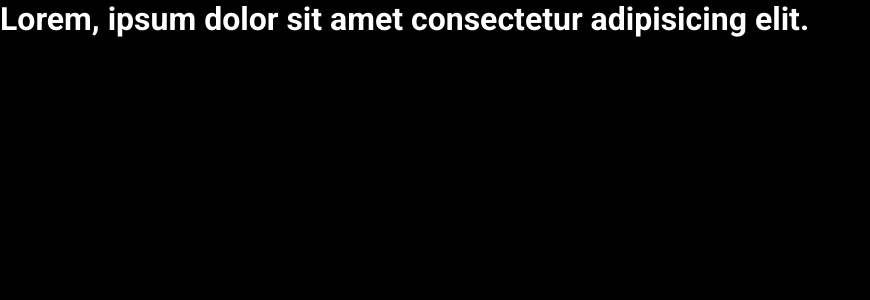
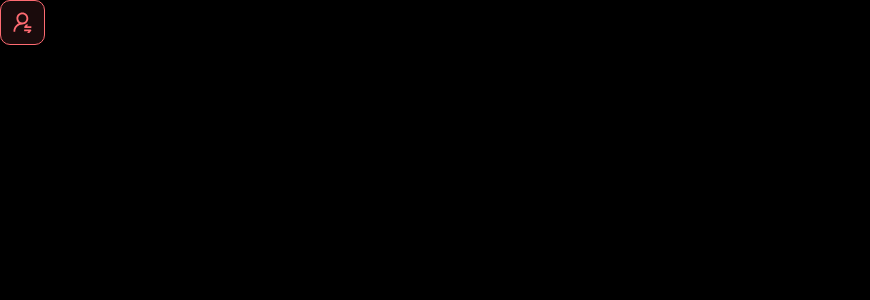
Before and after one commit to tiandreia/dsmetaevent, a React (Vite) app in the folder frontend/: page / in a window 1280 px wide. Shown: the top 300 px of the page, without its empty margins (0-870 px from the left). Built offline with nearby package versions, Linux system fonts and the light colour scheme.

Commit message:
First component

```diff
--- a/frontend/src/App.tsx
+++ b/frontend/src/App.tsx
@@ -1,8 +1,11 @@
+import NotificationButtom from "./components/NotificationButtom"
 
 function App() {
   return (
-    <h1> Lorem, ipsum dolor sit amet consectetur adipisicing elit.</h1>
+    <>
+      <NotificationButtom />
+    </>
   )
 }
 
-export default App
+export default NotificationButtom
--- /dev/null
+++ b/frontend/src/components/NotificationButtom/index.tsx
@@ -0,0 +1,12 @@
+import icon from '../../assets/img/notification-icon.svg'
+import './style.css'
+
+function NotificationButtom() {
+  return (
+    <div className="dsmeta-red-btn">
+        <img src={icon} alt="notification_icon"/>
+    </div>
+  )
+}
+
+export default NotificationButtom
--- /dev/null
+++ b/frontend/src/components/NotificationButtom/style.css
@@ -0,0 +1,15 @@
+.dsmeta-red-btn {
+  height: 45px;
+  width: 45px;
+  background: rgba(255, 107, 114, 0.1);
+  border: 1px solid #ff6b72;
+  border-radius: 10px;
+  display: flex;
+  align-items: center;
+  justify-content: center;
+  cursor: pointer;
+}
+
+.dsmeta-red-btn img {
+  width: 19px;
+}
```
Also changed, not shown: frontend/src/assets/img/notification-icon.svg (added).
